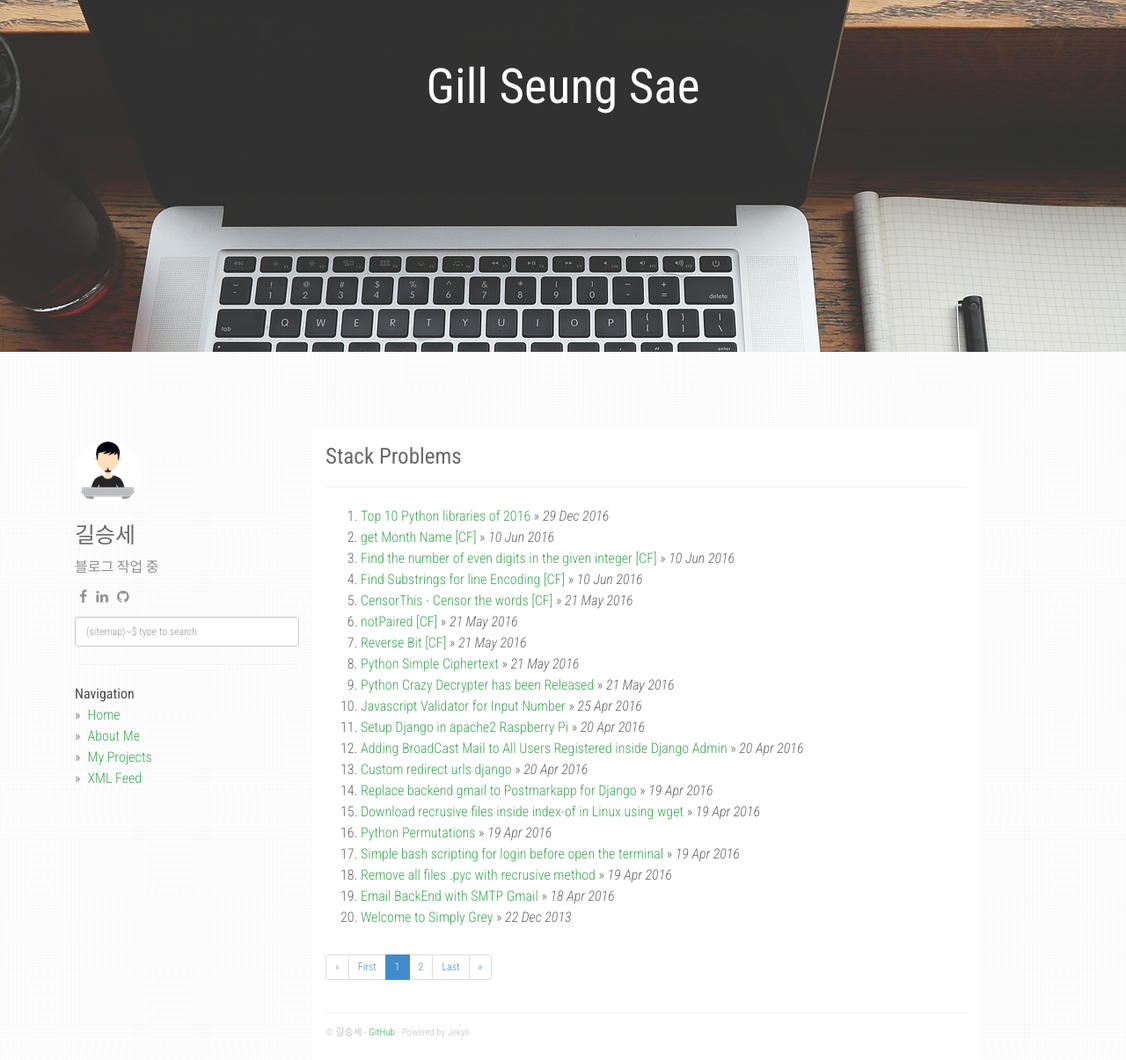
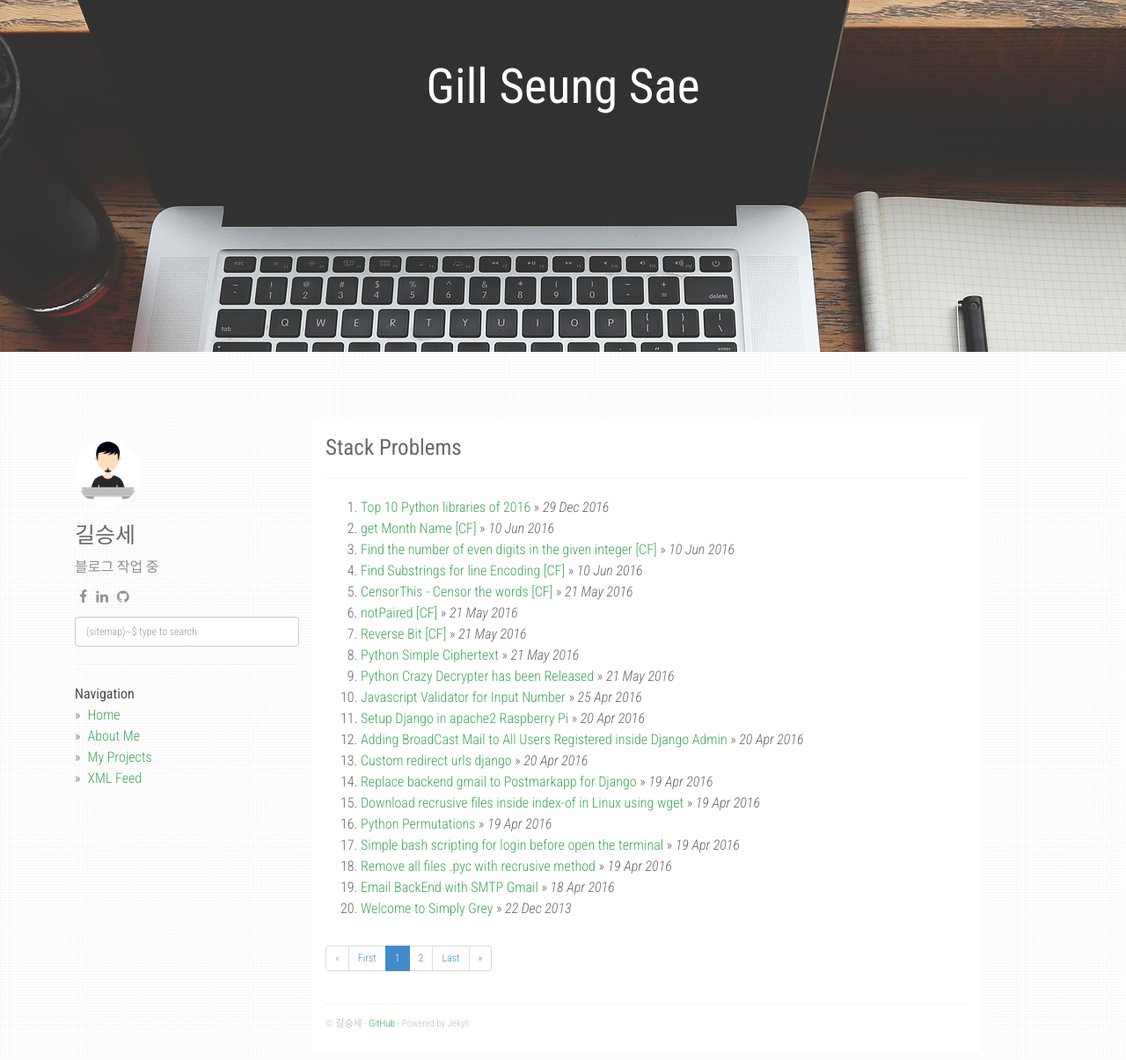
Before and after one commit to agusmakmun/agusmakmun.github.io, a Jekyll site: the page built from index.html, in a window 1280 px wide. Shown: the whole page at 88% size. Built offline with Jekyll 4.4.1, drawn with Linux system fonts in a browser that asks for light colours; nearby versions of some CDN libraries; the list of posts is cut into pages by our own code; grey boxes are pictures that could not be loaded.

Commit message:
Update main.css

```diff
--- a/static/css/main.css
+++ b/static/css/main.css
@@ -40,7 +40,7 @@ a:hover {
 
 /* Layout */
 .main-layout {
-  margin-top: 85px;
+  margin-top: 75px;
   background: #fff;
 }
 .sidebar-nav {
```
